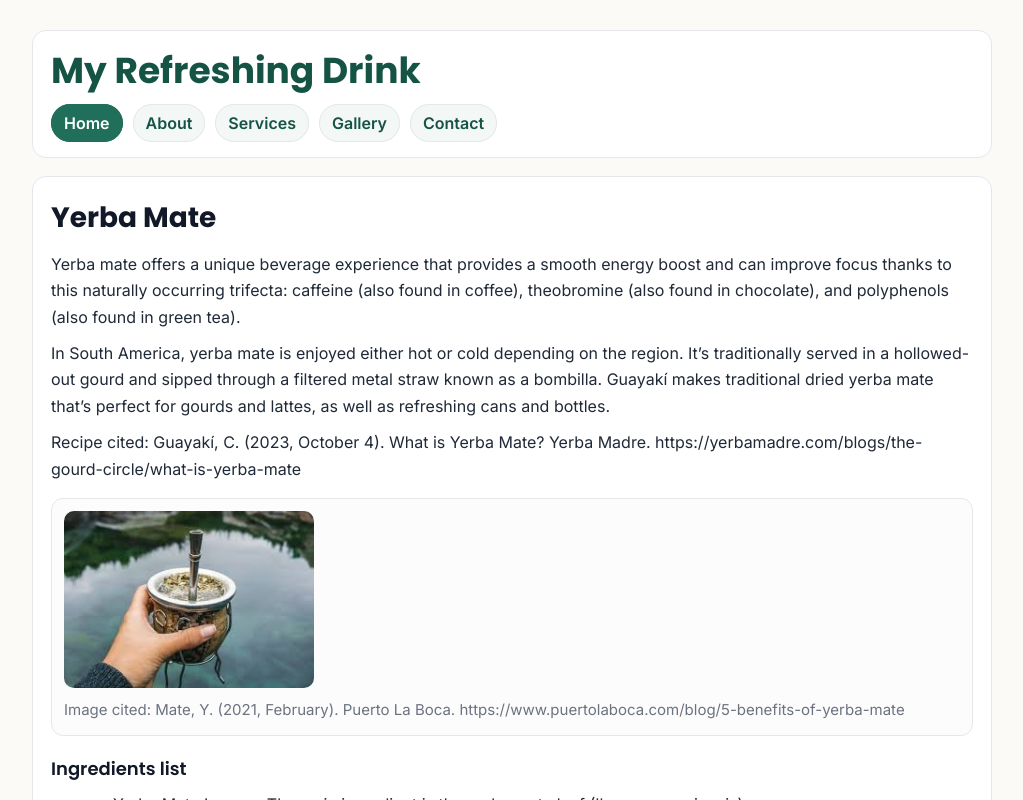
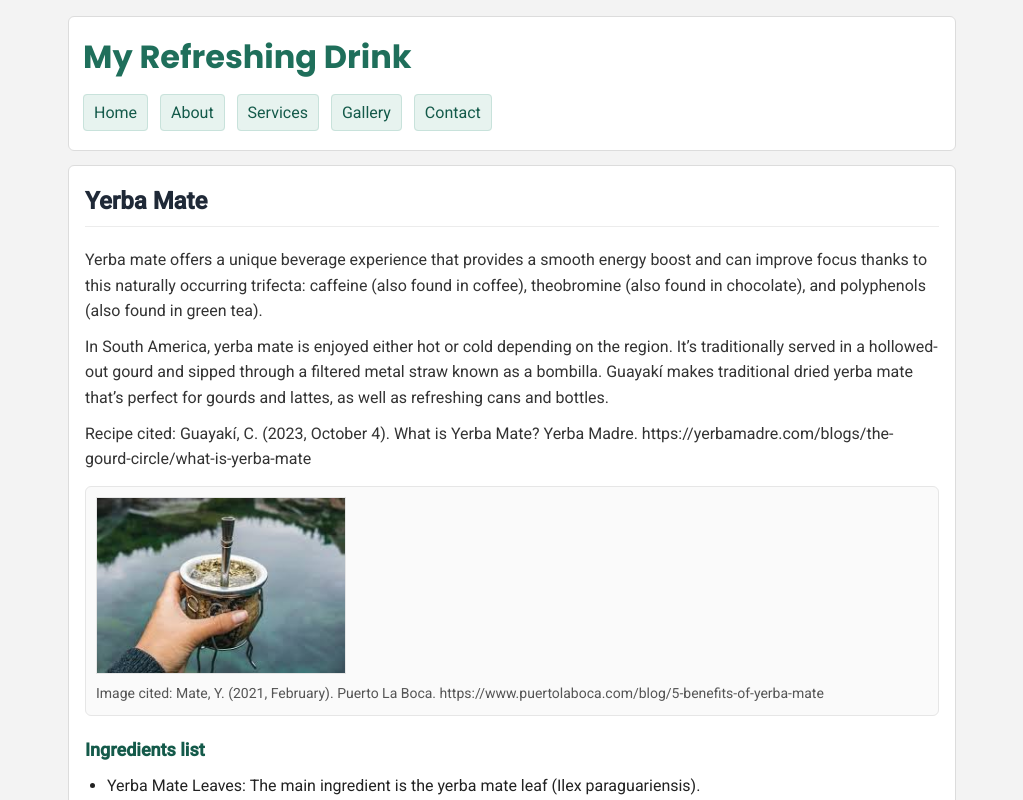
Before and after one commit to nahum-yanez/CodingAssignment3, a plain HTML site: page CodingAssignment3/index.html in a window 1280 px wide. Shown: the top 800 px of the page, without its empty margins (128-1151 px from the left). Drawn offline with Linux system fonts and the light colour scheme.

Commit message:
Add files via upload

```diff
--- a/CodingAssignment3/css/styles.css
+++ b/CodingAssignment3/css/styles.css
@@ -1,42 +1,37 @@
+/* css/styles.css*/
 
+@import url("https://fonts.googleapis.com/css2?family=Poppins:wght@600;700&family=Roboto:wght@400;500&display=swap");
 
-/* css/styles.css */
-@import url("https://fonts.googleapis.com/css2?family=Poppins:wght@500;600;700&family=Inter:wght@400;500;600&display=swap");
-
-/* Base */
 * { box-sizing: border-box; }
 
 body {
   margin: 0;
-  background: #fbfaf7;
-  color: #1f2937;
-  font-family: "Inter", Arial, Helvetica, sans-serif;
-  line-height: 1.65;
+  font-family: "Roboto", Arial, sans-serif;
+  background: #f3f3f3;
+  color: #222;
+  line-height: 1.6;
   font-size: 16px;
 }
 
 .wrapper {
-  max-width: 1000px;
+  max-width: 920px;
   margin: 0 auto;
-  padding: 20px;
+  padding: 16px;
 }
 
 /* Header */
 header {
   background: #ffffff;
-  border: 1px solid #e5e7eb;
-  border-radius: 14px;
-  padding: 18px 18px 14px;
-  margin: 10px 0 18px;
+  border: 1px solid #dcdcdc;
+  padding: 14px;
+  border-radius: 6px;
 }
 
 header h1 {
   margin: 0 0 12px;
   font-family: "Poppins", Arial, sans-serif;
-  font-weight: 700;
-  font-size: 36px;
-  line-height: 1.2;
-  color: #155345;
+  font-size: 32px;
+  color: #1f6f5b;
 }
 
 /* Nav */
@@ -44,159 +39,149 @@ nav ul {
   list-style: none;
   margin: 0;
   padding: 0;
+}
 
-  display: flex;
-  flex-wrap: wrap;
-  gap: 10px;
+nav li {
+  display: inline-block;
+  margin-right: 8px;
+  margin-bottom: 10px;
 }
 
 nav a {
   text-decoration: none;
-  color: #155345;
-  font-weight: 600;
-
-  padding: 8px 12px;
-  border: 1px solid #e5e7eb;
-  background: #f3f7f6;
-  border-radius: 999px;
-  transition: background-color 0.2s ease, border-color 0.2s ease, color 0.2s ease;
+  background: #e7f3ef;
+  color: #145a4a;
+  padding: 8px 10px;
+  border: 1px solid #c8e2db;
+  border-radius: 4px;
 }
 
-nav a:hover,
-nav a:focus {
-  background: #e7f2ef;
-  border-color: #cfe6df;
-  outline: none;
-}
-
-nav a[aria-current="page"] {
-  background: #1f6f5b;
-  border-color: #1f6f5b;
-  color: #ffffff;
+nav a:hover {
+  background: #d7ece6;
 }
 
 /* Main */
 main {
   background: #ffffff;
-  border: 1px solid #e5e7eb;
-  border-radius: 14px;
-  padding: 18px;
+  border: 1px solid #dcdcdc;
+  padding: 16px;
+  margin-top: 14px;
+  border-radius: 6px;
 }
 
+/* Headings + text colors */
 h2 {
-  margin: 0 0 10px;
-  font-family: "Poppins", Arial, sans-serif;
-  font-weight: 700;
-  font-size: 28px;
-  color: #111827;
+  margin-top: 0;
+  font-size: 24px;
+  color: #1f2937;
+  padding-bottom: 6px;
+  border-bottom: 1px solid #ececec;
 }
 
 h3 {
-  margin: 18px 0 8px;
-  font-family: "Poppins", Arial, sans-serif;
-  font-weight: 600;
   font-size: 18px;
-  color: #111827;
+  color: #145a4a;
+  margin-top: 20px;
+  margin-bottom: 8px;
 }
 
-p { margin: 10px 0; }
+p {
+  color: #333;
+  font-size: 16px;
+  margin: 10px 0;
+}
 
-ul { margin: 8px 0 14px 22px; }
-li { margin: 6px 0; }
+/* Lists */
+ul {
+  margin: 8px 0 16px 22px;
+  padding: 0;
+}
 
-/* Figure */
+li {
+  margin: 6px 0;
+}
+
+/* Figures */
 figure {
-  margin: 16px 0;
-  padding: 12px;
-  border: 1px solid #e5e7eb;
-  border-radius: 12px;
-  background: #fcfcfc;
+  margin: 14px 0;
+  padding: 10px;
+  background: #fafafa;
+  border: 1px solid #e6e6e6;
+  border-radius: 6px;
 }
 
 img {
   max-width: 100%;
   height: auto;
-  border-radius: 10px;
   display: block;
+  border: 1px solid #e6e6e6;
 }
 
 figcaption {
-  margin-top: 10px;
-  font-size: 15px;
-  color: #6b7280;
+  font-size: 14px;
+  color: #555;
+  margin-top: 8px;
 }
 
 /* Inputs */
 label {
   font-weight: 600;
-  color: #111827;
+  color: #1f2937;
 }
 
 input[type="text"] {
-  width: 220px;
+  padding: 7px;
+  border: 1px solid #cfcfcf;
+  border-radius: 4px;
+  font-size: 16px;
+  width: 180px;
   max-width: 100%;
-  padding: 8px 10px;
-  border: 1px solid #e5e7eb;
-  border-radius: 10px;
-  font-size: 16px;
-}
-
-input[type="text"]:focus {
-  outline: none;
-  border-color: #b7d9d0;
 }
 
 /* Fieldset */
 fieldset {
-  border: 1px solid #e5e7eb;
-  border-radius: 12px;
-  padding: 12px 14px;
-  background: #f9fbfb;
+  border: 1px solid #cfcfcf;
+  padding: 12px;
+  background: #f9f9f9;
 }
 
 legend {
-  padding: 0 6px;
   font-weight: 700;
-  color: #111827;
+  color: #1f2937;
 }
 
-fieldset label {
-  display: inline-flex;
-  align-items: center;
-  gap: 6px;
-  margin-right: 14px;
-  margin-top: 8px;
-  font-weight: 500;
-}
-
-/* Divider + quotes */
+/* Quotes + hr */
 hr {
   border: 0;
-  border-top: 1px solid #e5e7eb;
-  margin: 20px 0;
+  border-top: 1px solid #dddddd;
+  margin: 22px 0 16px;
 }
 
 blockquote {
-  margin: 12px 0;
+  margin: 10px 0;
   padding: 10px 12px;
-  border-left: 4px solid #cfe6df;
-  background: #f3f7f6;
-  border-radius: 10px;
-  color: #334155;
+  background: #f1f1f1;
+  border-left: 4px solid #1f6f5b;
+  color: #333;
 }
 
 /* Footer */
 .site-footer {
-  margin: 16px 0 4px;
   text-align: center;
-  color: #6b7280;
-  font-size: 15px;
+  margin-top: 18px;
+  padding-top: 12px;
+  border-top: 1px solid #dcdcdc;
+  font-size: 14px;
+  color: #555;
+}
+.site-footer p {
+  margin: 6px 0;
+  font-size: 14px;
+  color: #555;
 }
 
-.site-footer p { margin: 6px 0; }
-
-/* Small screens: reduce big title a bit */
+/* Small screens */
 @media (max-width: 480px) {
-  header h1 { font-size: 28px; }
-  h2 { font-size: 24px; }
+  header h1 { font-size: 26px; }
+  h2 { font-size: 22px; }
 }
```
